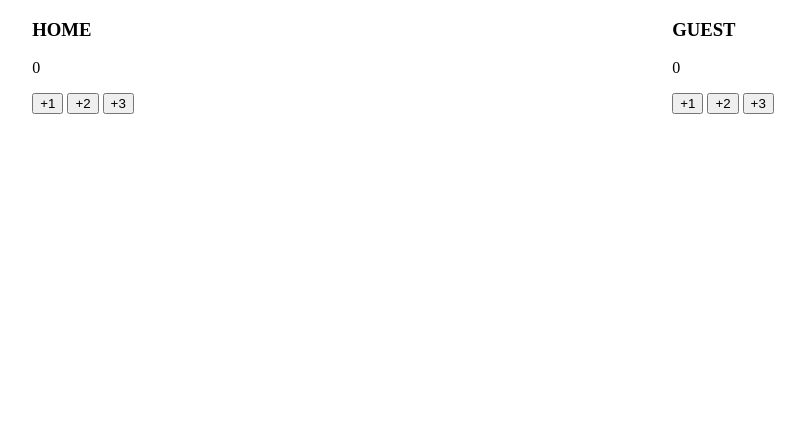
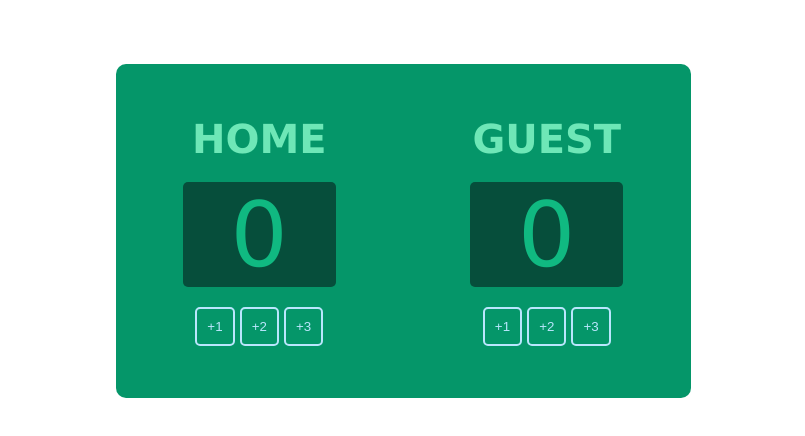
Before and after one commit to eliasyeme/basketball-scoreboard, a plain HTML site: page index.html in a window 1280 px wide. Shown: the whole page, without its empty margins (237-1042 px from the left). Drawn offline with Linux system fonts and the light colour scheme.

Commit message:
Add styles

```diff
--- a/index.html
+++ b/index.html
@@ -6,8 +6,8 @@
         <div class="container">
             <div class="score">
                 <h3 class="score-title">HOME</h3>
-                <div>
-                    <p id="score-home" class="score-number">0</p>
+                <div class="score-number">
+                    <p id="score-home" class="score-number-text">0</p>
                 </div>
                 <div>
                     <button class="score-btn" onclick="incrementHomeScoreByOne()">+1</button>
@@ -17,8 +17,8 @@
             </div>
             <div class="score">
                 <h3 class="score-title">GUEST</h3>
-                <div>
-                    <p id="score-guest" class="score-number">0</p>
+                <div class="score-number">
+                    <p id="score-guest" class="score-number-text">0</p>
                 </div>
                 <div>
                     <button class="score-btn" onclick="incrementGuestScoreByOne()">+1</button>
--- a/styles/style.css
+++ b/styles/style.css
@@ -1,8 +1,49 @@
 body {
+    margin: 0;
+    font-family: Verdana, Geneva, Tahoma, sans-serif;
+}
+
+h3, p {
     margin: 0;
 }
 
 .container {
     display: flex;
     justify-content: space-around;
+    max-width: 575px;
+    background: #059669;
+    margin: 64px auto;
+    border-radius: 10px;
+    padding: 52px 0;
 }
+
+.score {
+    display: flex;
+    flex-direction: column;
+    align-items: center;
+}
+
+.score-title {
+    color: #6EE7B7;
+    font-size: 40px;
+}
+
+.score-number {
+    background: #064E3B;
+    padding: 0 48px;;
+    border-radius: 5px;
+    margin: 20px 0;
+}
+
+.score-number-text {
+    color: #10B981;
+    font-size: 90px;
+}
+
+.score-btn {
+    padding: 10px;
+    background: transparent;
+    color: #BAE6FD;
+    border: 2px solid #BAE6FD;;
+    border-radius: 5px;
+}
```
